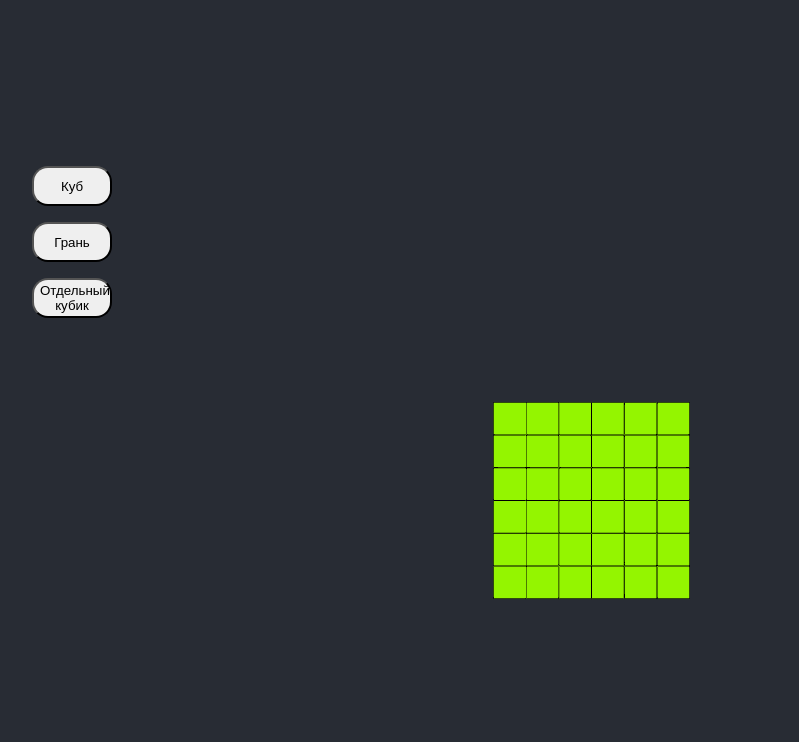
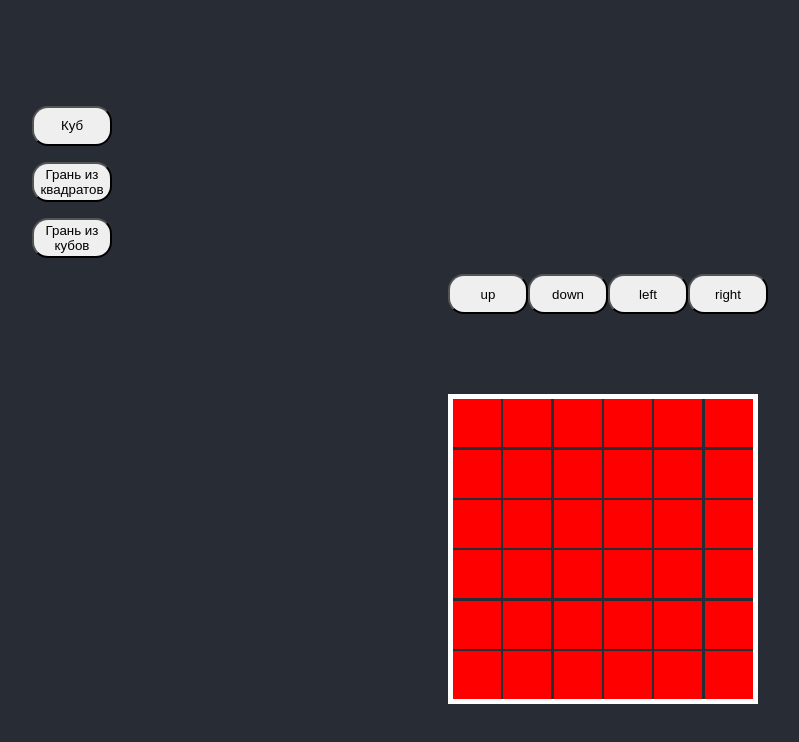
Before and after one commit to goncharovp/demo, a React (Create React App) app: page / in a window 1280 px wide. Shown: the top 742 px of the page, without its empty margins (32-831 px from the left). Built offline with nearby package versions, Linux system fonts and the light colour scheme.

Commit message:
half test

```diff
--- a/src/modules/CubeGrid/CubeGrid.tsx
+++ b/src/modules/CubeGrid/CubeGrid.tsx
@@ -14,7 +14,7 @@ export const CubeGrid = () => {
     useEffect(() => {
         const cubesPerRow = 6;
         const cubeSize = 0.3;
-        const spacing = 0.01;
+        const spacing = 0.1;
         // const padding = 2
 //         const width = cubesPerRow * (cubeSize + spacing) + padding;
 // const height = cubesPerRow * (cubeSize + spacing) + padding;
@@ -43,7 +43,7 @@ export const CubeGrid = () => {
         for (let i = 0; i < cubesPerRow; i++) {
             for (let j = 0; j < cubesPerRow; j++) {
                 const geometry = new THREE.BoxGeometry(cubeSize, cubeSize, cubeSize);
-                const material = new THREE.MeshBasicMaterial({ color: 0x94f500, transparent: true, opacity: 1 });
+                const material = new THREE.MeshBasicMaterial({ color: 0x94f500, transparent: false, opacity: 1 });
                 const cube = new THREE.Mesh(geometry, material);
                 const edges = new THREE.EdgesGeometry(geometry);
                 const lineMaterial = new THREE.LineBasicMaterial({ color: 0x000000 }); // Черный цвет границы
@@ -72,11 +72,13 @@ export const CubeGrid = () => {
             const intersects = raycaster.intersectObjects(objectList, true);
 
             if (intersects.length > 0) {
-                const selectedObject = intersects[0].object as THREE.Mesh;
+                const selectedObject = intersects[0].object as THREE.Mesh<THREE.BoxGeometry, THREE.MeshBasicMaterial, THREE.Object3DEventMap>;
+                console.log(selectedObject.material.transparent)
                 selectedObject.userData.isTransparent = !selectedObject.userData.isTransparent;
-                //@ts-ignore
+                selectedObject.material.transparent = true
+
                 selectedObject.material.opacity = selectedObject.userData.isTransparent ? 0 : 1;
-                //@ts-ignore
+
                 selectedObject.material.needsUpdate = true;
             }
         };
--- a/src/modules/newCube/newCube.tsx
+++ b/src/modules/newCube/newCube.tsx
@@ -99,7 +99,7 @@ const handleLeft = () => {
   return (
     <div style={{display: 'flex', justifyContent: 'center'}}>
     <div style={{position: 'relative'}}>
-      <div style={{ marginBottom: '20px', gap: 16 }}>
+      <div style={{ marginBottom: '80px', gap: 16 }}>
         <button onClick={handleUp} >up</button>
         <button onClick={handleDown} >down</button>
         <button onClick={handleLeft} >left</button>
--- a/src/pages/mainPage.tsx
+++ b/src/pages/mainPage.tsx
@@ -13,13 +13,13 @@ import { CubeGrid } from 'src/modules/CubeGrid/CubeGrid';
 
 export const MainPage = () => {
     const [change, setChange] = useState(false)
-    const [variant, setVariant] = useState(3)
+    const [variant, setVariant] = useState(1)
     return (
         <div style={{height: '90vh', width: '90vw', display: 'flex', flexDirection: 'column', gap: 16, alignContent: 'center', justifyContent: 'center'}}>
            <div style={{ display: 'flex', flexDirection: 'column', gap: 16,}}>
             <button onClick={() => setVariant(1)}>Куб</button>
-            <button onClick={() => setVariant(2)}>Грань</button>
-            <button onClick={() => setVariant(3)}>Отдельный кубик</button>
+            <button onClick={() => setVariant(2)}>Грань из квадратов</button>
+            <button onClick={() => setVariant(3)}>Грань из кубов</button>
            </div>
         <div style={{display: 'flex', flexDirection: variant === 3 ? 'row' : 'column', gap: 16, alignContent: 'center', justifyContent: 'center'}}>
             {/* <Square /> */}
```
